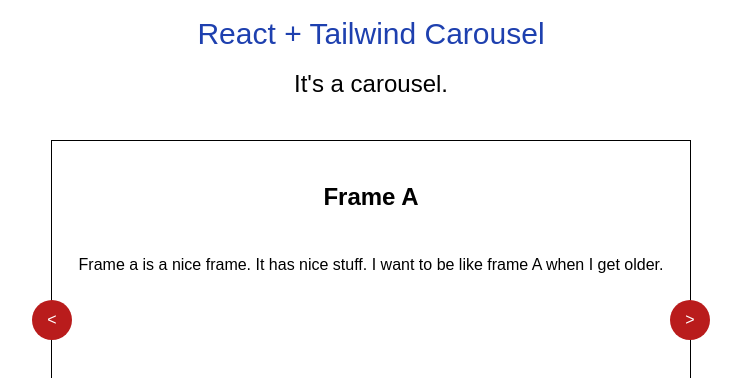
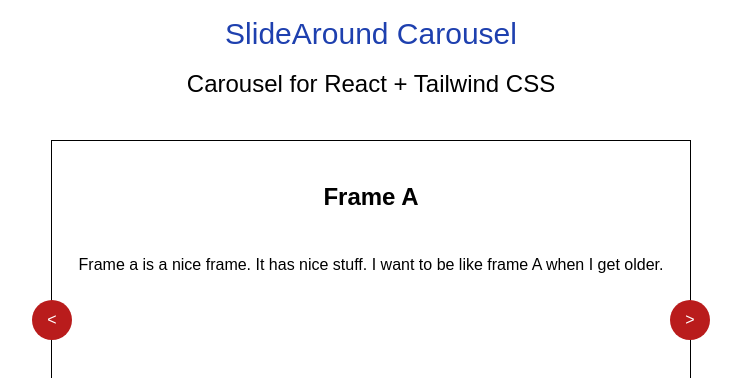
Before and after one commit to ajspetner/slide-around, a React (Create React App) app: page / in a window 1280 px wide. Shown: the top 378 px of the page, without its empty margins (269-1010 px from the left). Built offline with nearby package versions, Linux system fonts and the light colour scheme.

Commit message:
Page title

```diff
--- a/src/App.js
+++ b/src/App.js
@@ -5,8 +5,8 @@
 export default function App() {
   return (
     <div className="App h-full">
-      <h1 className="text-blue-800 text-3xl my-4">React + Tailwind Carousel</h1>
-      <h2 className="text-2xl mb-10">It's a carousel.</h2>
+      <h1 className="text-blue-800 text-3xl my-4">SlideAround Carousel</h1>
+      <h2 className="text-2xl mb-10">Carousel for React + Tailwind CSS</h2>
 
       <Carousel style={{ aspectRatio: "16 /9" }}>
         <div>
```
